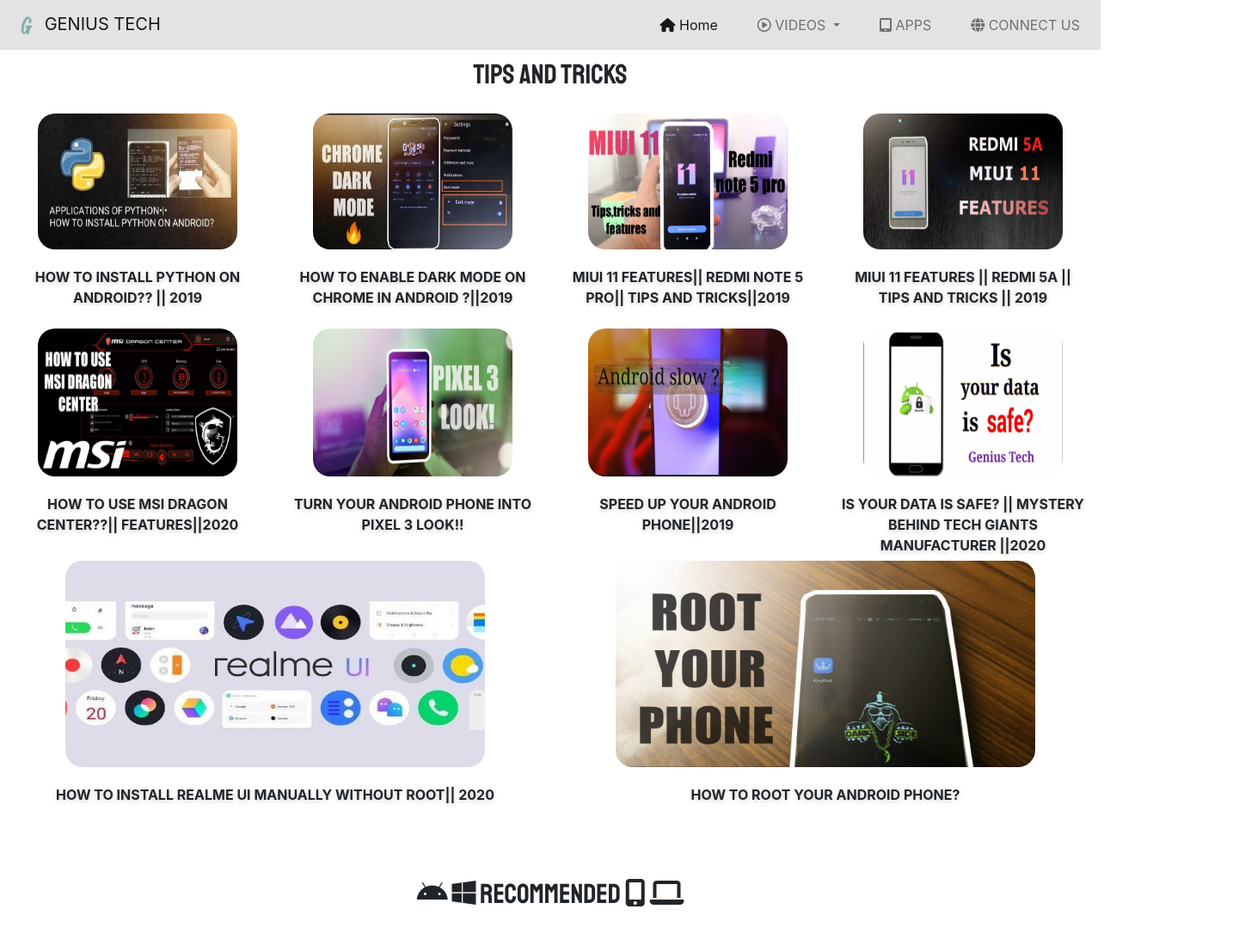
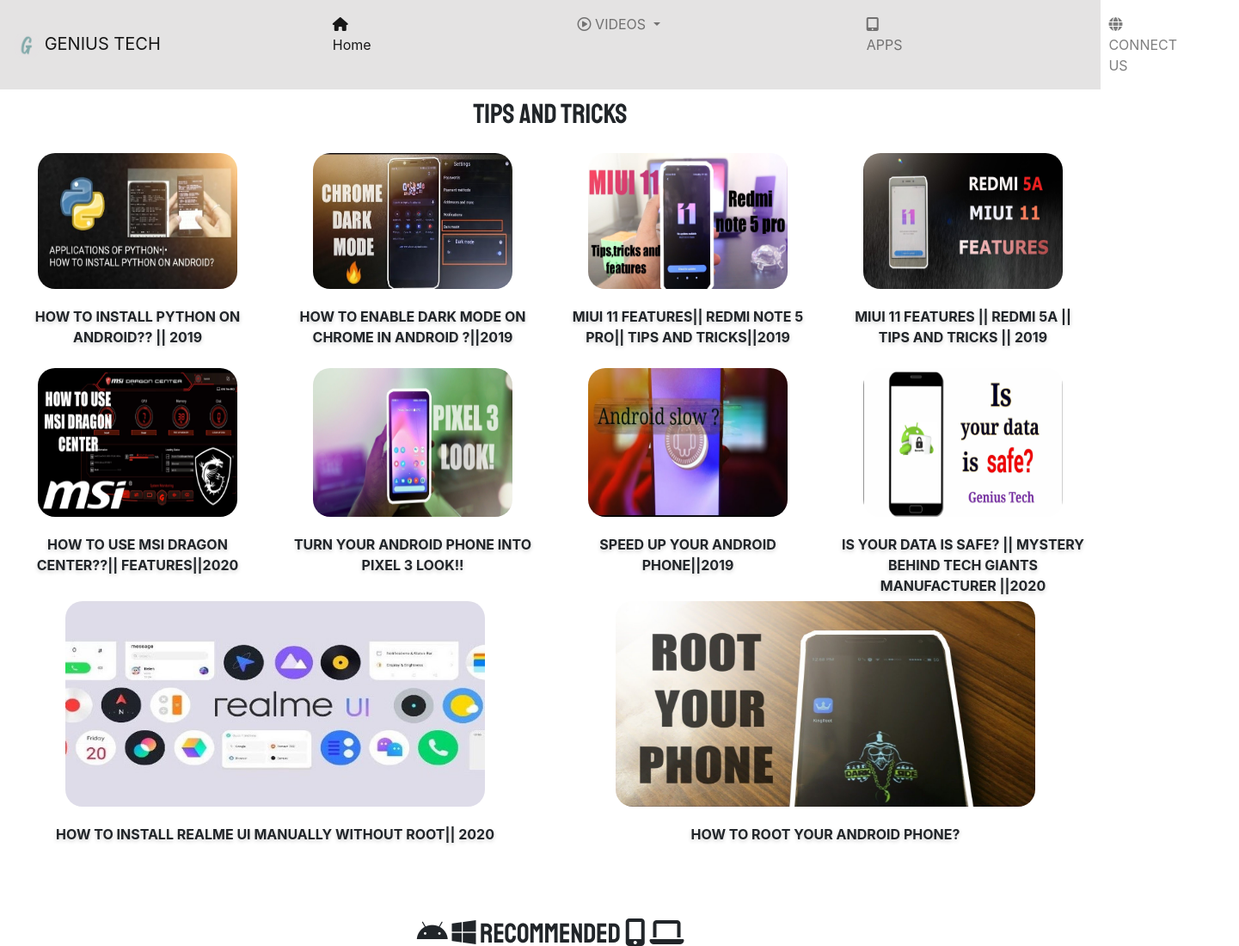
Before and after one commit to saikiran-patro/Genius-Tech.github.io, a plain HTML site: page tips and tricks/tips.html in a window 1280 px wide. Shown: the top 1100 px of the page at 86% size, 1441 px wide, since content can reach past the window. Drawn offline with nearby package versions, Linux system fonts and the light colour scheme.

Commit message:
Update tips.html

```diff
--- a/tips and tricks/tips.html
+++ b/tips and tricks/tips.html
@@ -14,24 +14,24 @@
 
       </head>
     <body>
-      <section>
-        <nav class="navbar navbar-expand-lg navbar-light bar  ml-auto">
+            <section>
+        <nav class="navbar navbar-expand-lg navbar-light bar  ">
             <a class="navbar-brand" href="#"><img id="logo" src="../images/circle-cropped.png"> GENIUS TECH</a>
             <button class="navbar-toggler" type="button" data-toggle="collapse" data-target="#navbarSupportedContent" aria-controls="navbarSupportedContent" aria-expanded="false" aria-label="Toggle navigation">
               <span class="navbar-toggler-icon"></span>
             </button>
 
-            <div class="collapse navbar-collapse" id="navbarSupportedContent">
-              <ul class="navbar-nav ml-auto">
-                <li class="nav-item active">
+            <div class="collapse navbar-collapse cont-nav" id="navbarSupportedContent">
+              <ul class="navbar-nav">
+                <li class="nav-item active item">
                   <a class="nav-link" href="../index.html"><i class="fas fa-home"></i> Home <span class="sr-only">(current)</span></a>
                 </li>
 
-                <li class="nav-item dropdown">
+                <li class="nav-item dropdown item">
                   <a class="nav-link dropdown-toggle" href="#" id="navbarDropdown" role="button" data-toggle="dropdown" aria-haspopup="true" aria-expanded="false">
                     <i class="far fa-play-circle"></i> VIDEOS
                   </a>
-                  <div class="dropdown-menu options " aria-labelledby="navbarDropdown">
+                  <div class="dropdown-menu options" aria-labelledby="navbarDropdown">
                     <a class="dropdown-item" href="../unboxing/unboxing.html"><i class="fas fa-mobile-alt"></i> Unboxing and Reviews</a>
                     <div class="dropdown-divider"></div>
                     <a class="dropdown-item" href="../Tech Explained/TECHEXPLAINED.html"><i class="fas fa-window-maximize"></i> Tech explanation</a>
@@ -47,10 +47,10 @@
 
                   </div>
                 </li>
-                <li class="nav-item">
+                <li class="nav-item  item">
                     <a class="nav-link" href="../Apps/apps.html"><i class="fas fa-tablet-alt"></i> APPS</a>
                   </li>
-                  <li class="nav-item">
+                  <li class="nav-item item">
                     <a class="nav-link" href="../connect/connect.html"><i class="fas fa-globe"></i> CONNECT US</a>
                   </li>
 
```
